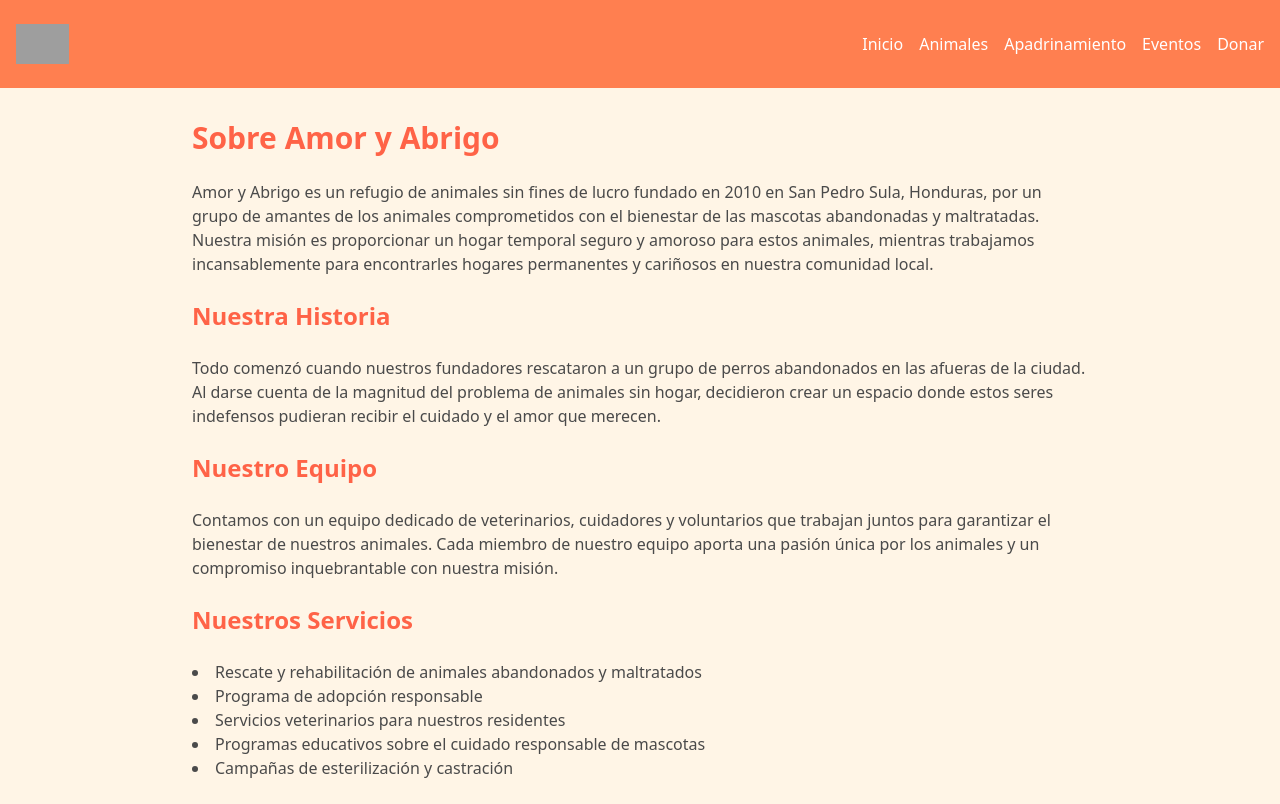
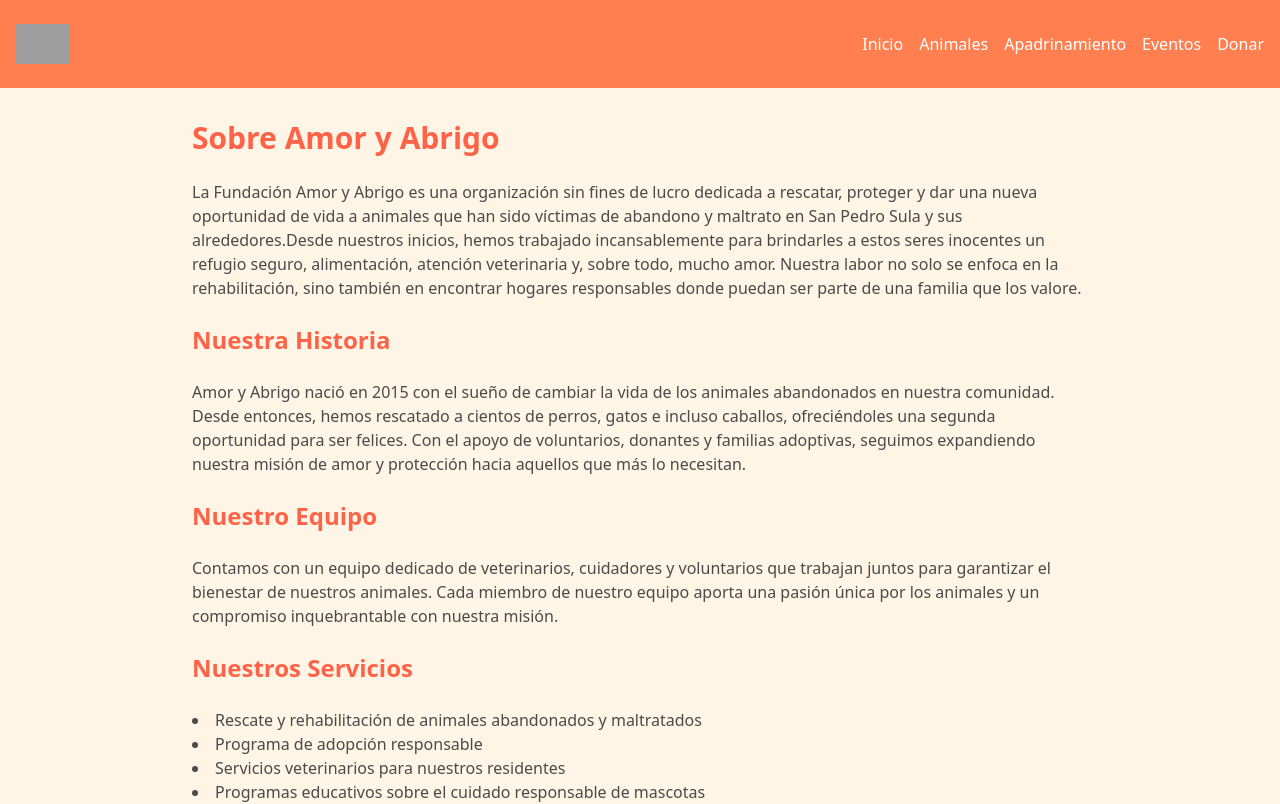
Before and after one commit to cloxious/castroso, a React (Vite) app: page /about in a window 1280 px wide. Shown: the top 804 px of the page. Built offline with nearby package versions, Linux system fonts and the light colour scheme; grey boxes are pictures that could not be loaded.

Commit message:
Pagina About y Animales - Sandy

```diff
--- a/src/pages/About.jsx
+++ b/src/pages/About.jsx
@@ -10,23 +10,13 @@ function About() {
       </h1>
       <div className="space-y-6">
         <p className="text-text">
-          Amor y Abrigo es un refugio de animales sin fines de lucro fundado en
-          2010 en San Pedro Sula, Honduras, por un grupo de amantes de los
-          animales comprometidos con el bienestar de las mascotas abandonadas y
-          maltratadas. Nuestra misión es proporcionar un hogar temporal seguro y
-          amoroso para estos animales, mientras trabajamos incansablemente para
-          encontrarles hogares permanentes y cariñosos en nuestra comunidad
-          local.
+        La Fundación Amor y Abrigo es una organización sin fines de lucro dedicada a rescatar, proteger y dar una nueva oportunidad de vida a animales que han sido víctimas de abandono y maltrato en San Pedro Sula y sus alrededores.Desde nuestros inicios, hemos trabajado incansablemente para brindarles a estos seres inocentes un refugio seguro, alimentación, atención veterinaria y, sobre todo, mucho amor. Nuestra labor no solo se enfoca en la rehabilitación, sino también en encontrar hogares responsables donde puedan ser parte de una familia que los valore.
         </p>
         <h2 className="text-2xl font-semibold text-primary-dark">
           Nuestra Historia
         </h2>
         <p className="text-text">
-          Todo comenzó cuando nuestros fundadores rescataron a un grupo de
-          perros abandonados en las afueras de la ciudad. Al darse cuenta de la
-          magnitud del problema de animales sin hogar, decidieron crear un
-          espacio donde estos seres indefensos pudieran recibir el cuidado y el
-          amor que merecen.
+        Amor y Abrigo nació en 2015 con el sueño de cambiar la vida de los animales abandonados en nuestra comunidad. Desde entonces, hemos rescatado a cientos de perros, gatos e incluso caballos, ofreciéndoles una segunda oportunidad para ser felices. Con el apoyo de voluntarios, donantes y familias adoptivas, seguimos expandiendo nuestra misión de amor y protección hacia aquellos que más lo necesitan.
         </p>
         <h2 className="text-2xl font-semibold text-primary-dark">
           Nuestro Equipo
--- a/src/pages/Animals.jsx
+++ b/src/pages/Animals.jsx
@@ -1,48 +1,49 @@
 import usePageTitle from "../hooks/usePageTitle";
 import AnimalCard from "../components/AnimalCard";
 
+
 function Animals() {
-  usePageTitle("Nuestros Animales");
+  usePageTitle("Nuestros Peluditos");
 
   const animals = [
     {
-      name: "Luna",
+      name: "Nina",
       species: "Perro",
       image:
-        "https://images.unsplash.com/photo-1537151608828-ea2b11777ee8?ixlib=rb-4.0.3&ixid=M3wxMjA3fDB8MHxwaG90by1wYWdlfHx8fGVufDB8fHx8fA%3D%3D&auto=format&fit=crop&w=1170&q=80",
+        "https://amoryabrigo.org/wp-content/uploads/2023/03/perrito-1.png",
       description:
-        "Luna es una perrita cariñosa y juguetona de 2 años. Le encanta correr y jugar a la pelota.",
+        "Desde muy pequeña, fue una perrita muy juguetona hasta que sufrió el dolor de no ser querida y ser golpeada. Nina es una sobreviviente del maltrato y la maldad del hombre, fue lastimada a pesar de ser una perrita llena de amor y energia. Hoy en dia, es una peludita muy fuerte y sana gracias al apoyo de los angelitos de Amor y Abrigo.",
     },
     {
-      name: "Milo",
-      species: "Gato",
+      name: "Canelo",
+      species: "Perro",
       image:
-        "https://images.unsplash.com/photo-1514888286974-6c03e2ca1dba?ixlib=rb-4.0.3&ixid=M3wxMjA3fDB8MHxwaG90by1wYWdlfHx8fGVufDB8fHx8fA%3D%3D&auto=format&fit=crop&w=1170&q=80",
+        "https://amoryabrigo.org/wp-content/uploads/2023/03/canelo1-e1678858635489.png",
       description:
-        "Milo es un gato tranquilo de 3 años. Disfruta de siestas al sol y mimos en el regazo.",
+        "Canelo es un perrito que al igual que muchos otros animalitos tuvo una vida dificil, su anterior dueño lo lastimo con un machete e incluso lo dejaba pasar hambre y tenia que buscar alimento en la basura. Y no solo sufria por los maltratos sino tambien por una enfermedad, gracias al refugio Amor y Abrigo encontró un hogar y una familia que le da el amor que siempre debió recibir.",
     },
     {
-      name: "Rocky",
+      name: "Duquesa",
       species: "Perro",
       image:
-        "https://images.unsplash.com/photo-1477884213360-7e9d7dcc1e48?ixlib=rb-4.0.3&ixid=M3wxMjA3fDB8MHxwaG90by1wYWdlfHx8fGVufDB8fHx8fA%3D%3D&auto=format&fit=crop&w=1170&q=80",
+        "https://amoryabrigo.org/wp-content/uploads/2023/03/duquesa3.png",
       description:
-        "Rocky es un perro enérgico de 4 años. Es excelente con niños y le encanta hacer ejercicio.",
+        "Duquesa es una perrita que tambien ha pasado por mucho, sus antiguos dueños la dejaron abandonada en un solar abandonado, pasando sol, hambre y sed. Aunque ella esperaba el regreso de ellos, entendió que la habian abandonado. Hasta que llegaron los corazones bondadosos de Amor y Abrigo. Rescatandola y ayudandole a sanar.",
     },
     {
-      name: "Nala",
-      species: "Gato",
+      name: "Platanito",
+      species: "Caballo",
       image:
-        "https://images.unsplash.com/photo-1518791841217-8f162f1e1131?ixlib=rb-4.0.3&ixid=M3wxMjA3fDB8MHxwaG90by1wYWdlfHx8fGVufDB8fHx8fA%3D%3D&auto=format&fit=crop&w=1170&q=80",
+        "https://amoryabrigo.org/wp-content/uploads/photo-gallery/IMG-20230130-WA0034.jpg?bwg=1675131188",
       description:
-        "Nala es una gatita juguetona de 1 año. Le encanta trepar y explorar nuevos lugares.",
+        "Platanito es un caballo rescatado del maltrato de las personas, al igual que muchos caballos que han sido victimas de personas con un corazon malvado. Todos los caballos, yeguas y potrillos viven en el santuario de Sam, que se llama así en honor del primer caballo rescatado y que lastimosamente no pudo sobrevivir.",
     },
   ];
 
   return (
     <div>
       <h1 className="text-3xl font-bold text-primary-dark mb-6">
-        Nuestros Animales
+        Conoce Nuestros Peluditos
       </h1>
       <div className="grid grid-cols-1 md:grid-cols-2 lg:grid-cols-3 gap-6">
         {animals.map((animal, index) => (
```
